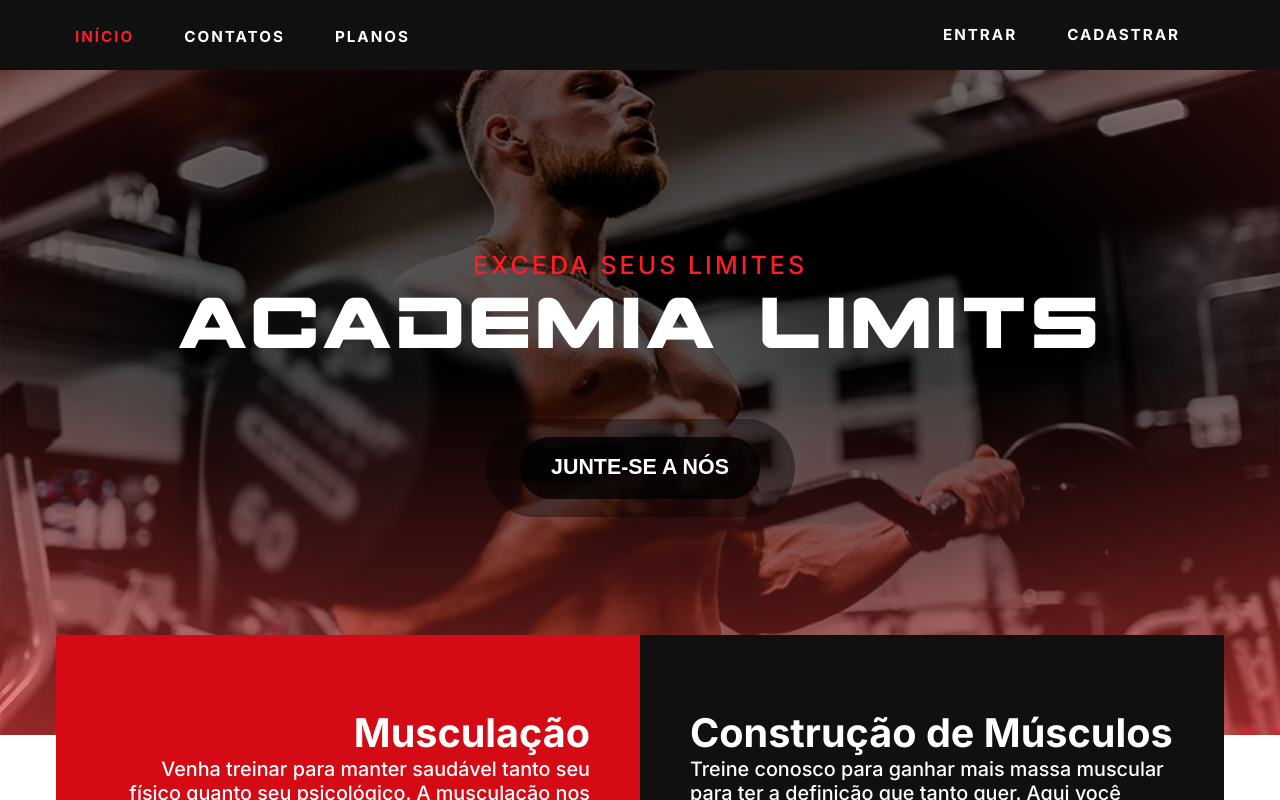
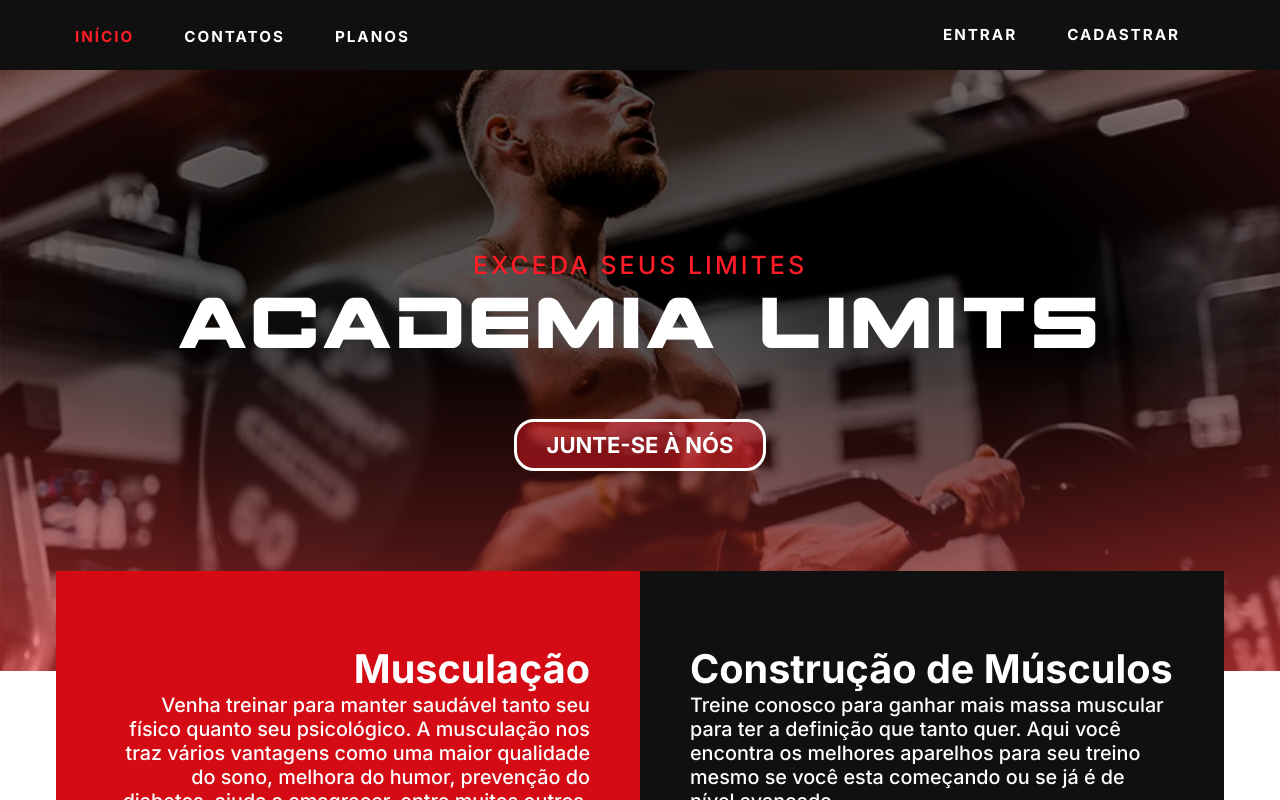
Before and after one commit to ViniUme/LimitsGym, a Next.js app: page / in a window 1280 px wide. Shown: the top 800 px of the page. Built offline with nearby package versions, Linux system fonts and the light colour scheme.

Commit message:
Edit front-cover button

```diff
--- a/src/components/front_cover.jsx
+++ b/src/components/front_cover.jsx
@@ -18,11 +18,7 @@ export default function FrontCover({cookies}){
                 <span className={style.title_sub}>exceda seus limites</span>
                 <span className={style.title_header}>academia limits</span>
 
-                <Link href={ReturnLink()}>
-                    <a className={style.link_button}>
-                        <button className={style.title_shadow}><span className={style.title_button}>junte-se a nós</span></button>
-                    </a>
-                </Link>
+                <Link href={ReturnLink()}><a className={style.link_button}>junte-se à nós</a></Link>
             </div>
         </section>
     )
--- a/src/styles/front_cover.module.scss
+++ b/src/styles/front_cover.module.scss
@@ -44,46 +44,19 @@
 
         .link_button{
             margin: 50px 0 200px 0;
-            font-size: 1em;
-
-            .title_shadow{
-                position: relative;
-                width: calc(7vw + 220px);
-                height: calc(1vw + 85px);
-                border-radius: 50px;
-                border: none;
-                cursor: pointer;
-                text-transform: uppercase;
-                font-size: calc(0.5vw + 15px);
-                font-weight: 700;
-                background: #00000065;
-                transition: 250ms ease-out;
-                user-select: none;
-
-                .title_button{
-                    color: #ffffff;
-                    position: absolute;
-                    margin: auto;
-                    top: 0;
-                    left: 0;
-                    right: 0;
-                    bottom: 0;
-                    width: calc(7vw + 150px);
-                    height: calc(1vw + 50px);
-                    border-radius: 30px;
-                    background: #000000c4;
-                    transition: 250ms ease-out;
-                    user-select: none;
-                }
-            }
-
-            .title_shadow:hover{
-                background: #ff0e0e65;
-
-                .title_button{
-                    background: var(--red);
-                }
-            }
+            padding: 10px 30px;
+            font-size: 0.3em;
+            font-weight: 700;
+            text-transform: uppercase;
+            background: #ff1c276b;
+            border: 3px #fff solid;
+            border-radius: 20px;
+            cursor: pointer;
+            transition: 150ms ease-in-out;
+        }
+        .link_button:hover{
+            transform: scale(1.05);
+            background: #ff1c27;
         }
 
     }
```
